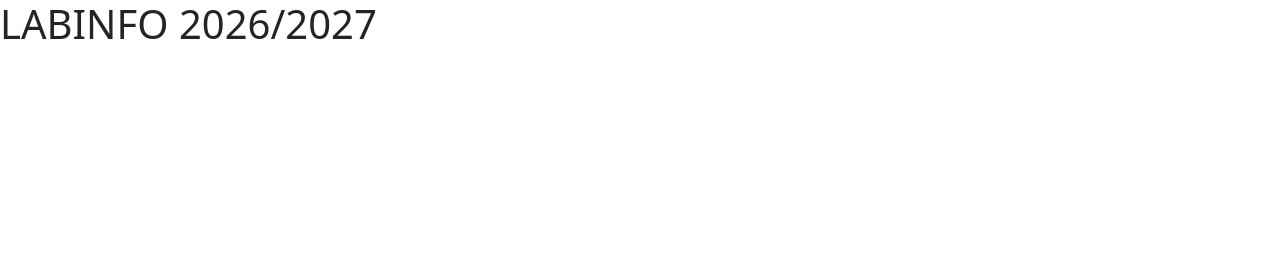
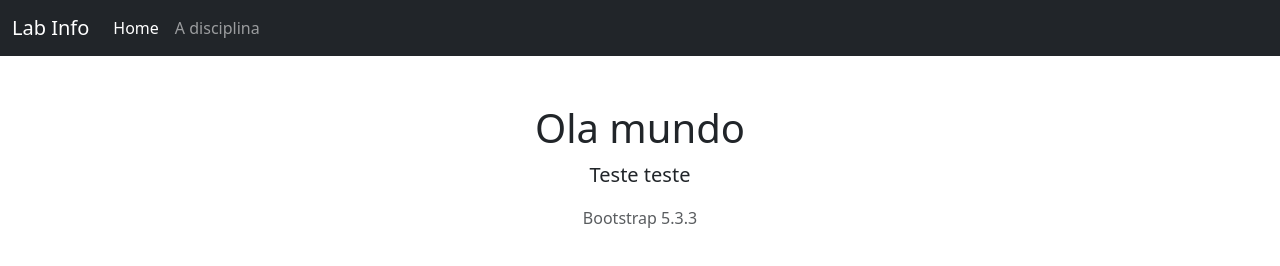
Before and after one commit to 0rod105/LABINFO-03-26-27, a plain HTML site: page index.html in a window 1280 px wide. Drawn offline with nearby package versions, Linux system fonts and the light colour scheme.

Commit message:
4ª tarefa concluida

```diff
--- a/index.html
+++ b/index.html
@@ -3,11 +3,35 @@
   <head>
     <meta charset="utf-8">
     <meta name="viewport" content="width=device-width, initial-scale=1">
-    <title>LABINFO 2026/2027</title>
+    <title>Lab Info</title>
     <link href="https://cdn.jsdelivr.net/npm/bootstrap@5.3.3/dist/css/bootstrap.min.css" rel="stylesheet" integrity="sha384-QWTKZyjpPEjISv5WaRU9OFeRpok6YctnYmDr5pNlyT2bRjXh0JMhjY6hW+ALEwIH" crossorigin="anonymous">
   </head>
   <body>
-    <h1>LABINFO 2026/2027</h1>
+    <nav class="navbar navbar-expand-lg navbar-dark bg-dark">
+      <div class="container-fluid">
+        <a class="navbar-brand" href="#">Lab Info</a>
+        <button class="navbar-toggler" type="button" data-bs-toggle="collapse" data-bs-target="#menuPrincipal">
+          <span class="navbar-toggler-icon"></span>
+        </button>
+        <div class="collapse navbar-collapse" id="menuPrincipal">
+          <ul class="navbar-nav">
+            <li class="nav-item">
+              <a class="nav-link active" href="index.html">Home</a>
+            </li>
+            <li class="nav-item">
+              <a class="nav-link" href="disciplina.html">A disciplina</a>
+            </li>
+          </ul>
+        </div>
+      </div>
+    </nav>
+
+    <div class="container my-5 text-center">
+      <h1>Ola mundo</h1>
+      <p class="lead">Teste teste</p>
+      <p class="text-muted">Bootstrap 5.3.3</p>
+    </div>
+
     <script src="https://cdn.jsdelivr.net/npm/bootstrap@5.3.3/dist/js/bootstrap.bundle.min.js" integrity="sha384-YvpcrYf0tY3lHB60NNkmXc5s9fDVZLESaAA55NDzOxhy9GkcIdslK1eN7N6jIeHz" crossorigin="anonymous"></script>
   </body>
 </html>
```
